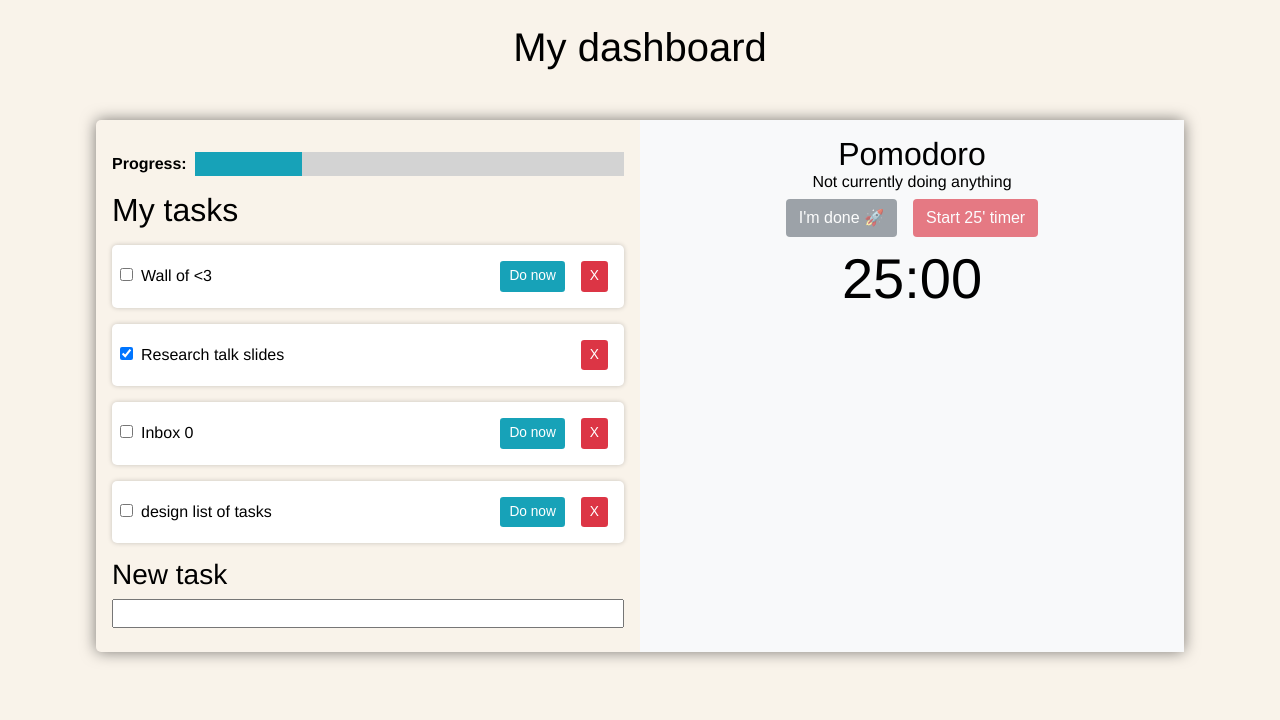
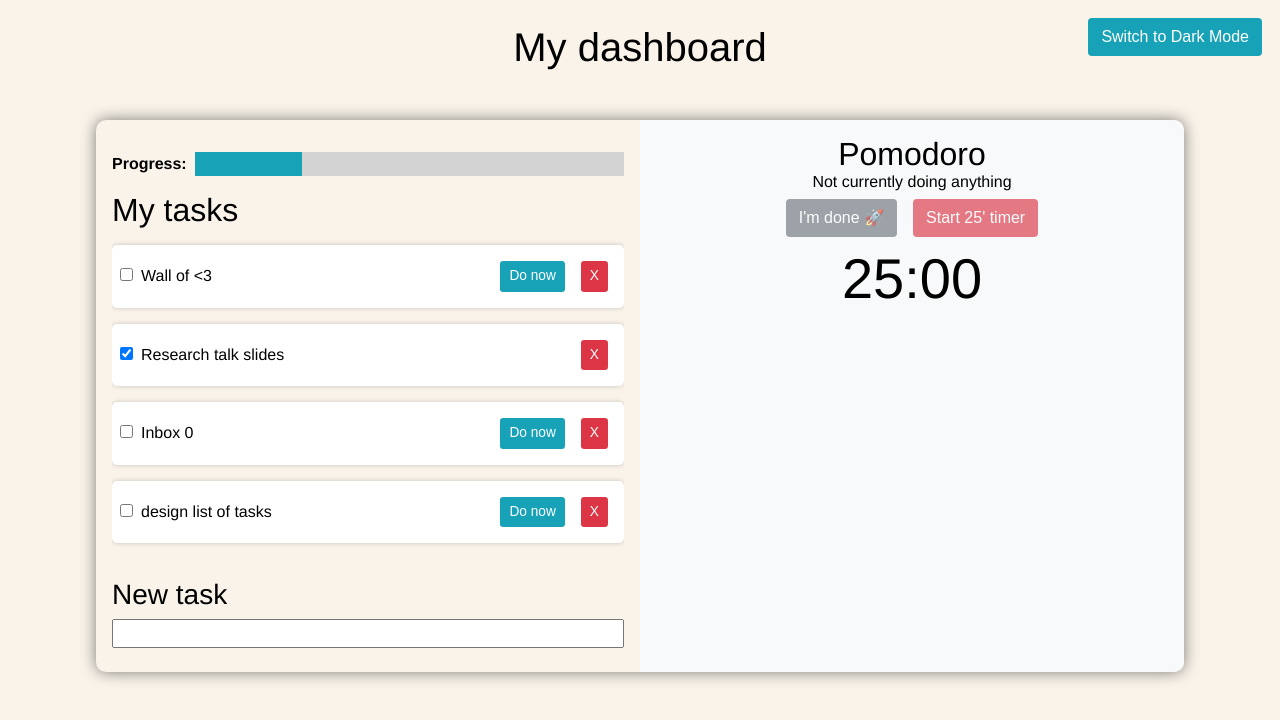
Before and after one commit to FlorianV012/react-pomodoro, a React (Vite) app: page / in a window 1280 px wide. Shown: the top 720 px of the page. Built offline with nearby package versions, Linux system fonts and the light colour scheme.

Commit message:
adding dark and light mode

```diff
--- a/src/App.scss
+++ b/src/App.scss
@@ -1,19 +1,43 @@
+$light-background: #f9f3ea;
+$light-background-secondary: #f8f9fa;
+$dark-background: #343a40;
+$white: #fff;
+$black: #000;
+
+// Mixin pour les styles de thème
+@mixin theme($background, $text) {
+  background-color: $background;
+  color: $text;
+}
+
 body {
-  background: #f9f3ea;
+  @include theme($light-background, $black);
+
+  &.dark-mode {
+    @include theme($dark-background, $white);
+  }
 }
 
 .dashboard-container {
   display: flex;
   width: 85%;
-  min-height: 20px;
+  max-height: 80vh;
   margin: 20px auto;
-  border-radius: 5px;
+  border-radius: 10px;
   box-shadow: 0 0 15px rgba(0, 0, 0, 0.5);
 
   .left {
     width: 50%;
+    height: 100%;
     padding: 1rem;
     text-align: start;
+    border-radius: 10px 0 0 10px;
+    max-height: 100%;
+
+    .tasks-list {
+      max-height: calc(80vh - 220px);
+      overflow-y: auto;
+      margin-bottom: 20px;
 
       .task-container {
         display: flex;
@@ -21,15 +45,42 @@ body {
         align-items: center;
         margin: 1rem 0;
         padding: 0.5rem;
-      background-color: #fff;
+        background-color: $white;
         border-radius: 5px;
         box-shadow: 0 0 5px rgba(0, 0, 0, 0.2);
+      }
+
+      &::-webkit-scrollbar {
+        position: absolute;
+        top: 50px;
+        border-radius: 4px;
+        width: 6px;
+        background-color: #f1f1f1;
+      }
+
+      &::-webkit-scrollbar-thumb {
+        border-radius: 4px;
+        -webkit-box-shadow: inset 0 0 6px rgba(0, 0, 0, 0.3);
+        background-color: lightgray;
+      }
+    }
+    &.dark-mode {
+      background-color: $black;
+
+      .task-container {
+        background-color: $dark-background;
+      }
     }
   }
   .right {
     padding: 1rem;
     width: 50%;
-    background: #f8f9fa;
+    border-radius: 0 10px 10px 0;
+    background: $light-background-secondary;
+
+    &.dark-mode {
+      @include theme($dark-background, $white);
+    }
   }
 }
 
@@ -65,6 +116,12 @@ body {
   }
 }
 
+.theme-btn {
+  position: absolute;
+  top: 10px;
+  right: 10px;
+}
+
 input[type="checkbox"] {
   margin-right: 0.5rem;
 }
--- a/src/App.tsx
+++ b/src/App.tsx
@@ -1,24 +1,45 @@
+import { useSelector, useDispatch } from "react-redux";
+import { RootState } from "./store";
+import { toggleTheme } from "./features/theme";
 import "./App.scss";
 import Pomodoro from "./components/Pomodoro";
 import Tasks from "./components/Tasks";
 import NewTask from "./components/NewTask";
 import Progress from "./components/Progress";
+import { useEffect } from "react";
 
 function App() {
+  const theme = useSelector((state: RootState) => state.theme.mode);
+  const dispatch = useDispatch();
+
+  useEffect(() => {
+    if (theme === "dark") {
+      document.body.classList.add("dark-mode");
+    } else {
+      document.body.classList.remove("dark-mode");
+    }
+  }, [theme]);
+
   return (
-    <>
-      <h1 className="mb-5 text-center">My dashboard</h1>
+    <div className={`app ${theme}-mode`}>
+      <h1>My dashboard</h1>
+      <button
+        className={`theme-btn ${theme === "dark" ? "secondary" : "info"}`}
+        onClick={() => dispatch(toggleTheme())}
+      >
+        {theme === "dark" ? "Switch to Light Mode" : "Switch to Dark Mode"}
+      </button>
       <div className="dashboard-container">
-        <div className="left">
+        <div className={`left ${theme}-mode`}>
           <Progress />
           <Tasks />
           <NewTask />
         </div>
-        <div className="right">
+        <div className={`right ${theme}-mode`}>
           <Pomodoro />
         </div>
       </div>
-    </>
+    </div>
   );
 }
 
--- a/src/components/Tasks.tsx
+++ b/src/components/Tasks.tsx
@@ -8,7 +8,7 @@ export default function Tasks() {
   return (
     <>
       <h2>My tasks</h2>
-      <ul>
+      <ul className="tasks-list">
         {tasks &&
           tasks.map((task, index: number) => (
             <li key={index} className="task-container">
--- /dev/null
+++ b/src/features/theme.ts
@@ -0,0 +1,22 @@
+import { createSlice } from "@reduxjs/toolkit";
+
+interface IThemeState {
+  mode: "light" | "dark";
+}
+
+const initialState: IThemeState = {
+  mode: "light",
+};
+
+const themeSlice = createSlice({
+  name: "theme",
+  initialState,
+  reducers: {
+    toggleTheme(state) {
+      state.mode = state.mode === "light" ? "dark" : "light";
+    },
+  },
+});
+
+export const { toggleTheme } = themeSlice.actions;
+export default themeSlice.reducer;
--- a/src/store.ts
+++ b/src/store.ts
@@ -1,8 +1,10 @@
 import { configureStore, combineReducers } from "@reduxjs/toolkit";
 import tasksReducer from "./features/tasks";
+import themeReducer from "./features/theme";
 
 const rootReducer = combineReducers({
   tasks: tasksReducer,
+  theme: themeReducer,
 });
 
 export const store = configureStore({
```
Lines whose indentation alone changed are shown as unchanged.
